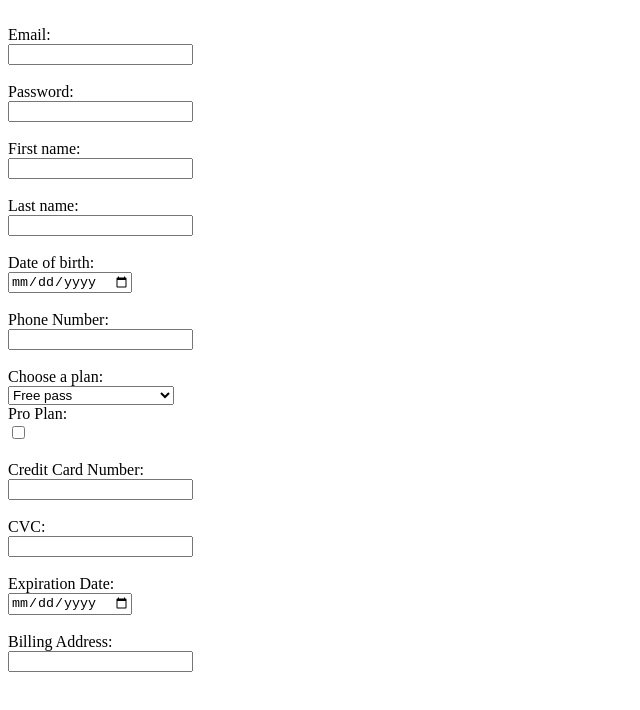
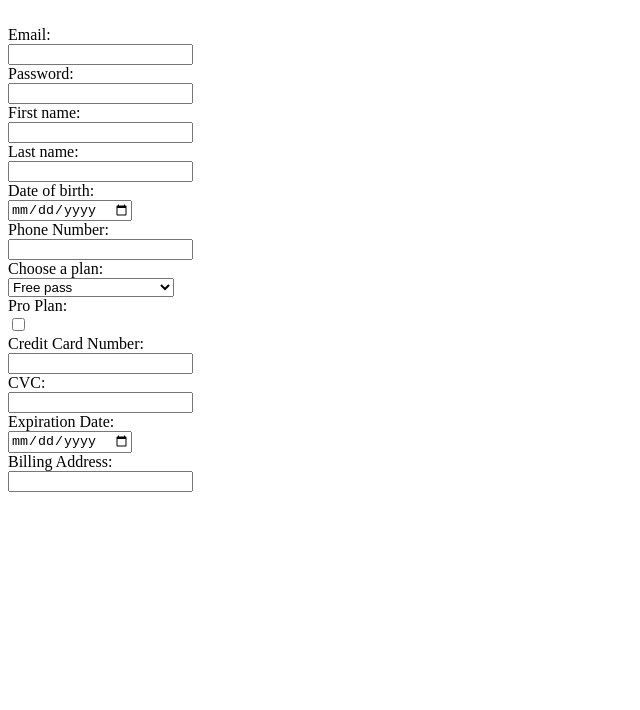
Before and after one commit to DenniXI/DevelHope-ex, a plain HTML site: page html_esercizi/Form/start.html in a window 1280 px wide. Shown: the whole page, without its empty margins (0-640 px from the left). Drawn offline with Linux system fonts and the light colour scheme.

Commit message:
esercizio 5, ho messo tutto in un form unico

```diff
--- a/html_esercizi/Form/start.html
+++ b/html_esercizi/Form/start.html
@@ -1,12 +1,10 @@
 <!DOCTYPE html>
 <html lang="eng">
+
 <head>
   <meta http-equiv="X-UA-Compatible" content="IE=edge" />
   <meta charset="utf-8" />
-    <meta
-      name="viewport"
-      content="width=device-width, initial-scale=1.0, maximum-scale=1.0, user-scalable=no"
-    />
+  <meta name="viewport" content="width=device-width, initial-scale=1.0, maximum-scale=1.0, user-scalable=no" />
   <title>HTML Lesson</title>
   <style>
     label {
@@ -20,36 +18,23 @@
     <br>
     <label for="email" name="email">Email:</label>
     <input type="email" name="email">
-    </form>
-    <form>
     <br>
     <label for="password" name="password">Password:</label>
     <input type="password" name="password">
-    </form>
-    <form>
     <br>
     <label for="first_name" name="first_name">First name:</label>
     <input type="first_name" name="first_name">
-    </form>
-    <form>
     <br>
     <label for="last_name" name="last_name">Last name:</label>
     <input type="last_name" name="last_name">
-    </form>
-    <form>
     <br>
     <label for="date_of_birth" name="date_of_birth">Date of birth:</label>
     <input type="date" name="date_of_birth">
-    </form>
-    <form>
     <br>
     <label for="PhoneN" name="PhoneN">Phone Number:</label>
     <input type="Phone_number" name="PhoneN">
-    </form>
-    <form>
     <br>
     <label for="plans" name="plans">Choose a plan:</label>
-      <!-- <input type="select" name="plans"> -->
     <select name="plans" id="plans">
       <option value="free_plan">Free pass</option>
       <optgroup>
@@ -58,31 +43,21 @@
         <option value="high_pass">High pass (49,99£)</option>
       </optgroup>
     </select>
-      <form>
-
     <label for="Pro_Plan" name="Pro_plan">Pro Plan:</label>
     <input type="checkbox" name="Pro_Plan">
-
-    </form>
-    <form>
     <br>
     <label for="Credit_CardNumber" name="Credit_CardNumber">Credit Card Number:</label>
     <input type="Credit_CardNumber" name="Credit_CardNumber">
-    </form>
-    <form>
     <br>
     <label for="CVC" name="CVC">CVC:</label>
     <input type="CVC" name="CVC">
-    </form>
-    <form>
     <br>
     <label for="expirationDate" name="expirationDate">Expiration Date:</label>
     <input type="Date" name="expirationDate">
-    </form>
-    <form>
     <br>
     <label for="BillingAddress" name="BillingAddress">Billing Address:</label>
     <input type="Address" name="BillingAddress">
   </form>
 </body>
+
 </html>
```
Lines whose indentation alone changed are shown as unchanged.
